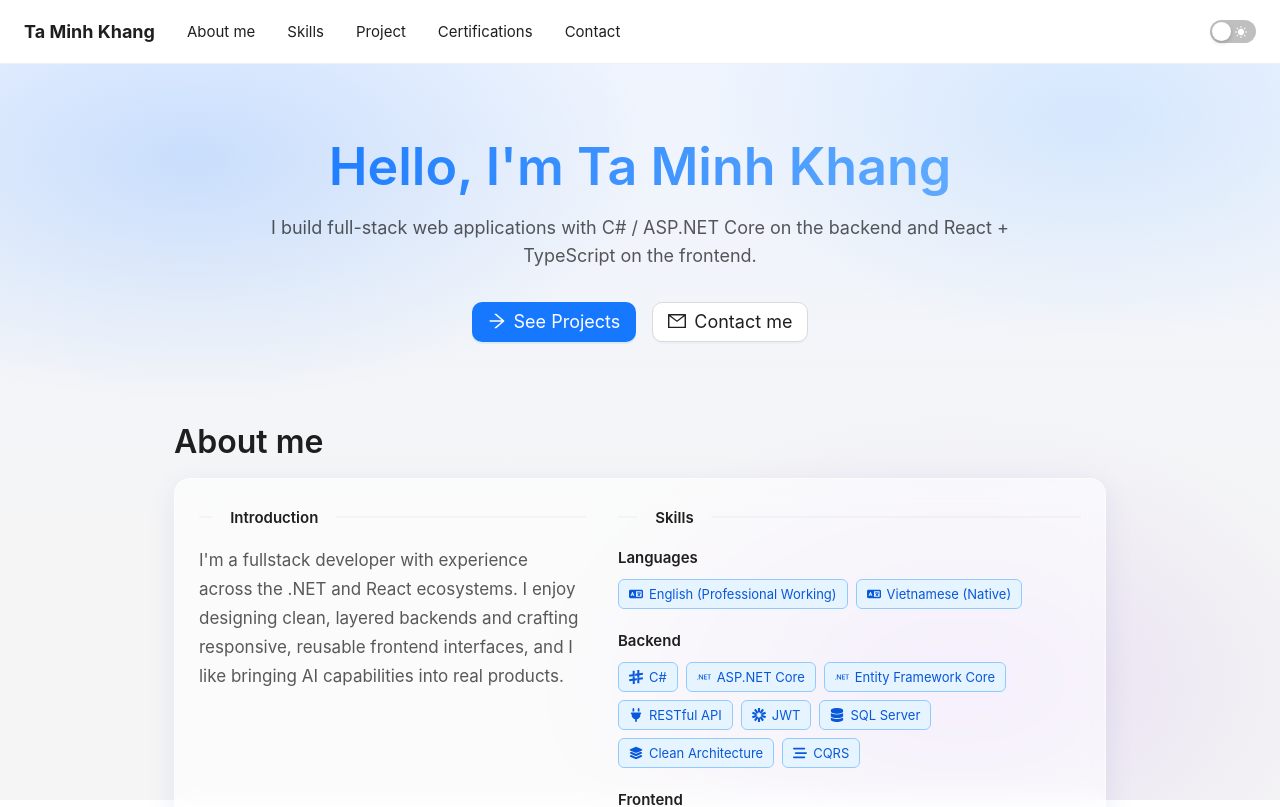
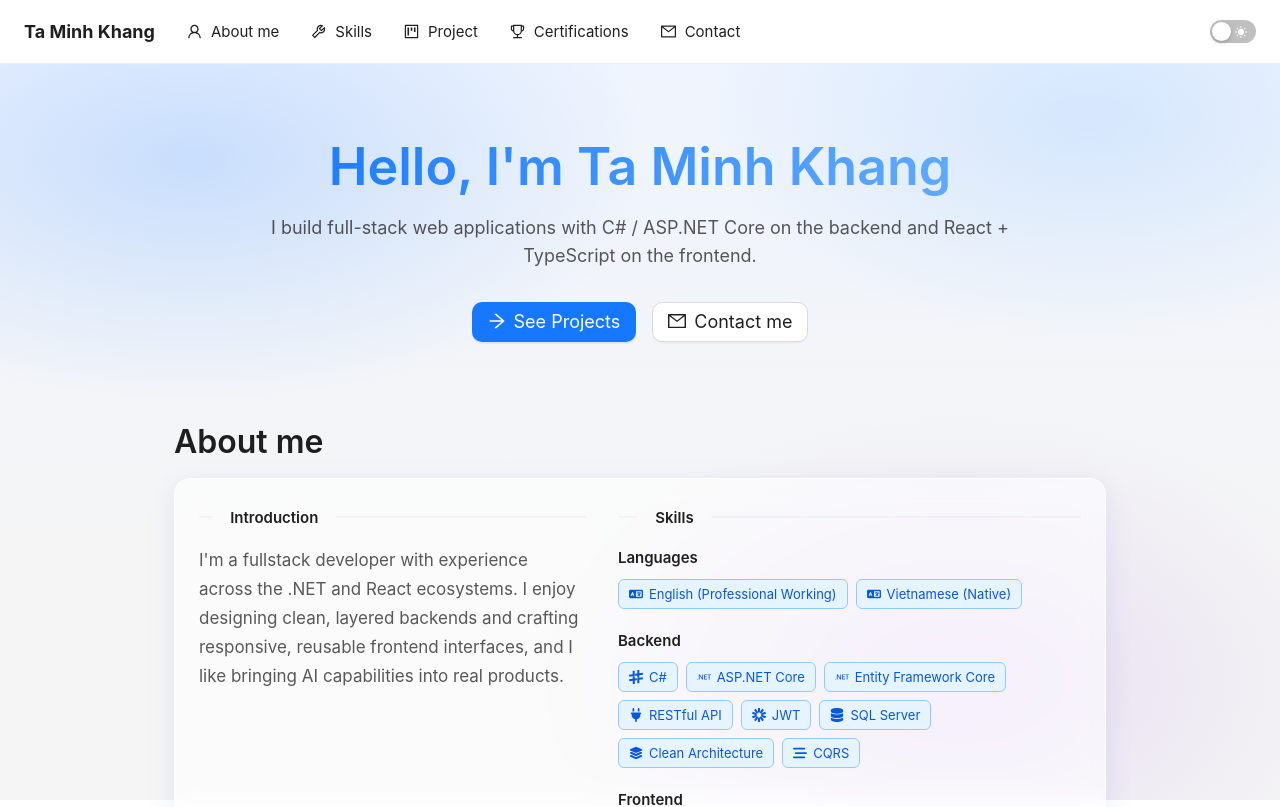
Before and after one commit to Aquarius2301/Portfolio, a React (Vite) app: page / in a window 1280 px wide. Shown: the top 807 px of the page. Built offline with nearby package versions, Linux system fonts and the light colour scheme.

Commit message:
feat: add navigation icons to SiteHeader for improved UI

```diff
--- a/src/components/SiteHeader.tsx
+++ b/src/components/SiteHeader.tsx
@@ -1,12 +1,29 @@
-import { useState } from 'react';
+import { useState, type ReactNode } from 'react';
 import { Layout, Menu, Switch, Button, Drawer, Grid, theme as antdTheme } from 'antd';
-import { MenuOutlined, MoonFilled, SunFilled } from '@ant-design/icons';
+import {
+  MenuOutlined,
+  MoonFilled,
+  SunFilled,
+  UserOutlined,
+  ToolOutlined,
+  ProjectOutlined,
+  TrophyOutlined,
+  MailOutlined,
+} from '@ant-design/icons';
 import { navSections, profile } from '../data/content';
 import { scrollToSection } from '../utils/scroll';
 import type { ThemeMode } from '../theme';
 
 const { Header } = Layout;
 const { useBreakpoint } = Grid;
+
+const navIcon: Record<string, ReactNode> = {
+  about: <UserOutlined />,
+  skills: <ToolOutlined />,
+  projects: <ProjectOutlined />,
+  certifications: <TrophyOutlined />,
+  contact: <MailOutlined />,
+};
 
 interface Props {
   mode: ThemeMode;
@@ -19,7 +36,7 @@ export default function SiteHeader({ mode, onToggleTheme }: Props) {
   const { token } = antdTheme.useToken();
   const isDark = mode === 'dark';
 
-  const menuItems = navSections.map((s) => ({ key: s.key, label: s.label }));
+  const menuItems = navSections.map((s) => ({ key: s.key, icon: navIcon[s.key], label: s.label }));
 
   const handleClick = (anchor: string) => {
     scrollToSection(anchor);
```
